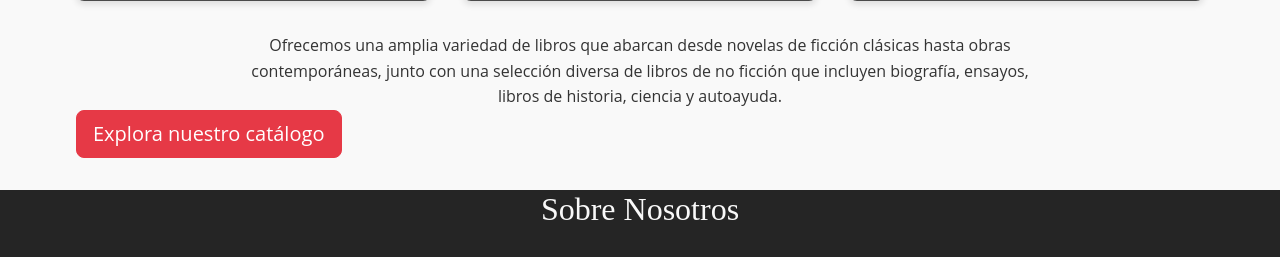
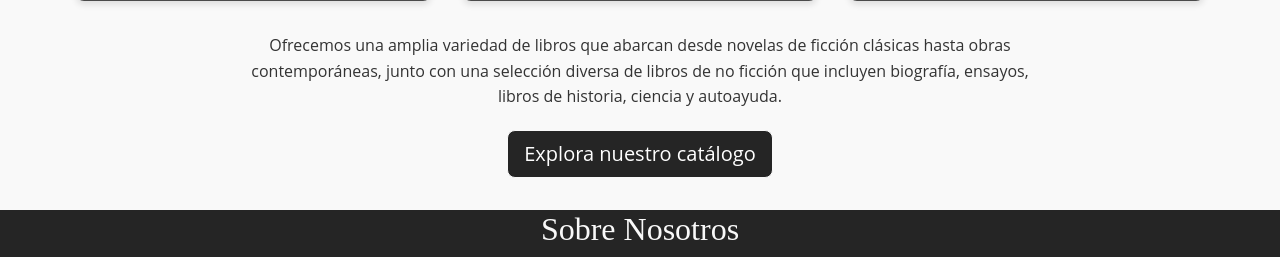
Before and after one commit to jhorvi24/bookstore-python-flask, a Flask app: page / in a window 1280 px wide. Shown: the part 650-907 px from the top of the page. Run offline with Flask 3, Linux system fonts and the light colour scheme.

```diff
--- a/bookstore_management/models.py
+++ b/bookstore_management/models.py
@@ -2,6 +2,7 @@ from bookstore_management import db, login_manager
 from flask_login import UserMixin
 
 class Books(db.Model):
+    __tablename__ = 'Books'
     isbn = db.Column(db.String(10), primary_key=True)
     title = db.Column(db.String(100))
     author = db.Column(db.String(100))
--- a/bookstore_management/routes.py
+++ b/bookstore_management/routes.py
@@ -6,13 +6,6 @@ from flask_login import login_user, logout_user, login_required, current_user
 import boto3
 
 
-
-#Cognito configuration
-USER_POOL_ID = 'us-east-1_93g070eZC'
-APP_CLIENT_ID = '187sh2q1h8m30g3uv4p28cis2p'
-REGION = 'us-east-1'
-
-cognito = boto3.client('cognito-idp', region_name=REGION)
 
 @app.route('/')
 @app.route('/home')
@@ -44,11 +37,6 @@ def catalog():
     if request.method == 'GET': #if the request method is GET, the form was not submitted and the user wants to view the catalog
 
         books = Books.query.all() #query the Books table and retrieve all books
-        print(session)
-        print(type(session))
-        print("The type of books is: ")
-        print(type(books))
-        print(books)
 
         return render_template('catalog.html', purchaseForm=purchaseForm, books=books) #render the catalog template and pass the books variable to it
 
@@ -65,21 +53,6 @@ def register():
         db.session.add(created_user)
         db.session.commit()
         login_user(created_user)
-        try:
-            response = cognito.sign_up(
-                ClientId=COGNITO_CLIENT_ID,
-                Username=form.username.data,
-                Password=form.password1.data,
-                UserAttributes=[
-                    {
-                        'Name': 'email',
-                        'Value': form.email.data
-                    }
-                ]
-            )
-        except cognito_client.exceptions.UsernameExistsException:
-            flash('Username already exists!', category='danger')
-            return redirect(url_for('register'))
 
         flash('User created successfully! You are now logged in as {create_user.username}', category='success')
         return redirect(url_for('catalog'))
--- a/bookstore_management/static/css/styles.css
+++ b/bookstore_management/static/css/styles.css
@@ -69,8 +69,8 @@ h1, h2, h3 {
 }
 
 .btn-primary {
-  background-color: #e63946;
-  border-color: #e63946;
+  background-color: #252525;
+  border-color: #f9f9f9;
   transition: all 0.3s ease;
 }
 
@@ -79,6 +79,12 @@ h1, h2, h3 {
   border-color: #c62e3a;
   transform: translateY(-2px);
   box-shadow: 0 4px 6px rgba(0, 0, 0, 0.1);
+}
+
+.button-wrapper {
+  display: flex;
+  justify-content: center;
+  margin-top: 20px; /* Adjust this value to control space above the button */
 }
 
 .category-grid {
--- a/bookstore_management/templates/base.html
+++ b/bookstore_management/templates/base.html
@@ -27,7 +27,7 @@
                     <a class="nav-link active" aria-current="page" href="{{ url_for('home')}}">Home</a>
                   </li>
                   <li class="nav-item">
-                    <a class="nav-link active" href="{{ url_for('catalog')}}">Books Catalog</a>
+                    <a class="nav-link active" href="{{ url_for('catalog')}}">Libros</a>
                   </li>
 
                 </ul>
--- a/bookstore_management/templates/index2.html
+++ b/bookstore_management/templates/index2.html
@@ -44,7 +44,9 @@
             <p class="catalog-description">
                 Ofrecemos una amplia variedad de libros que abarcan desde novelas de ficción clásicas hasta obras contemporáneas, junto con una selección diversa de libros de no ficción que incluyen biografía, ensayos, libros de historia, ciencia y autoayuda.
             </p>
-            <a href="#catalogo" class="btn btn-primary btn-lg center">Explora nuestro catálogo</a>
+            <div class="button-wrapper">
+            <a href="{{ url_for('catalog')}}" class="btn btn-primary btn-lg">Explora nuestro catálogo</a>
+            </div>
         </div>
     </section>
 
```
Also changed, not shown: bookstore_management/__init__.py (+1 -8 lines).
